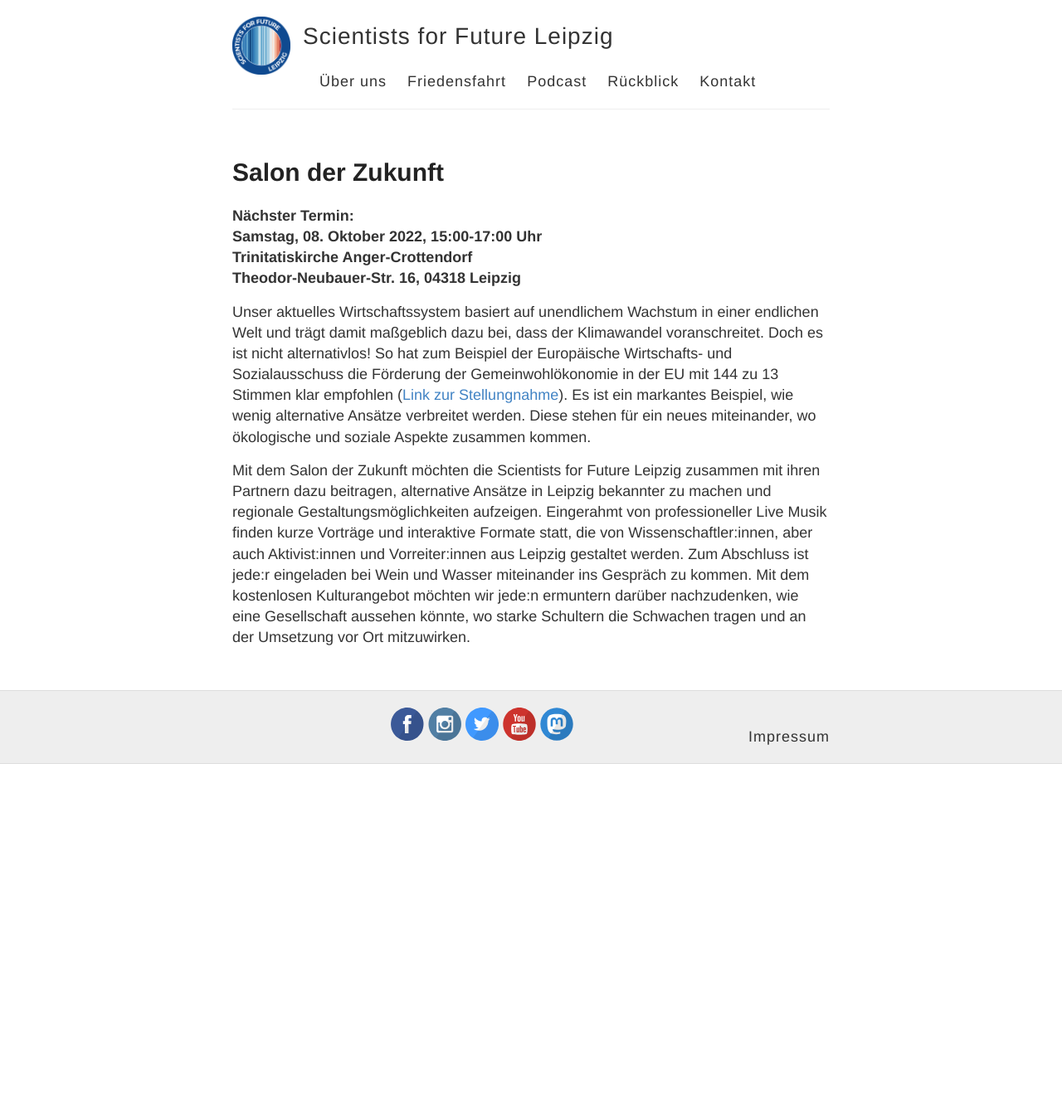
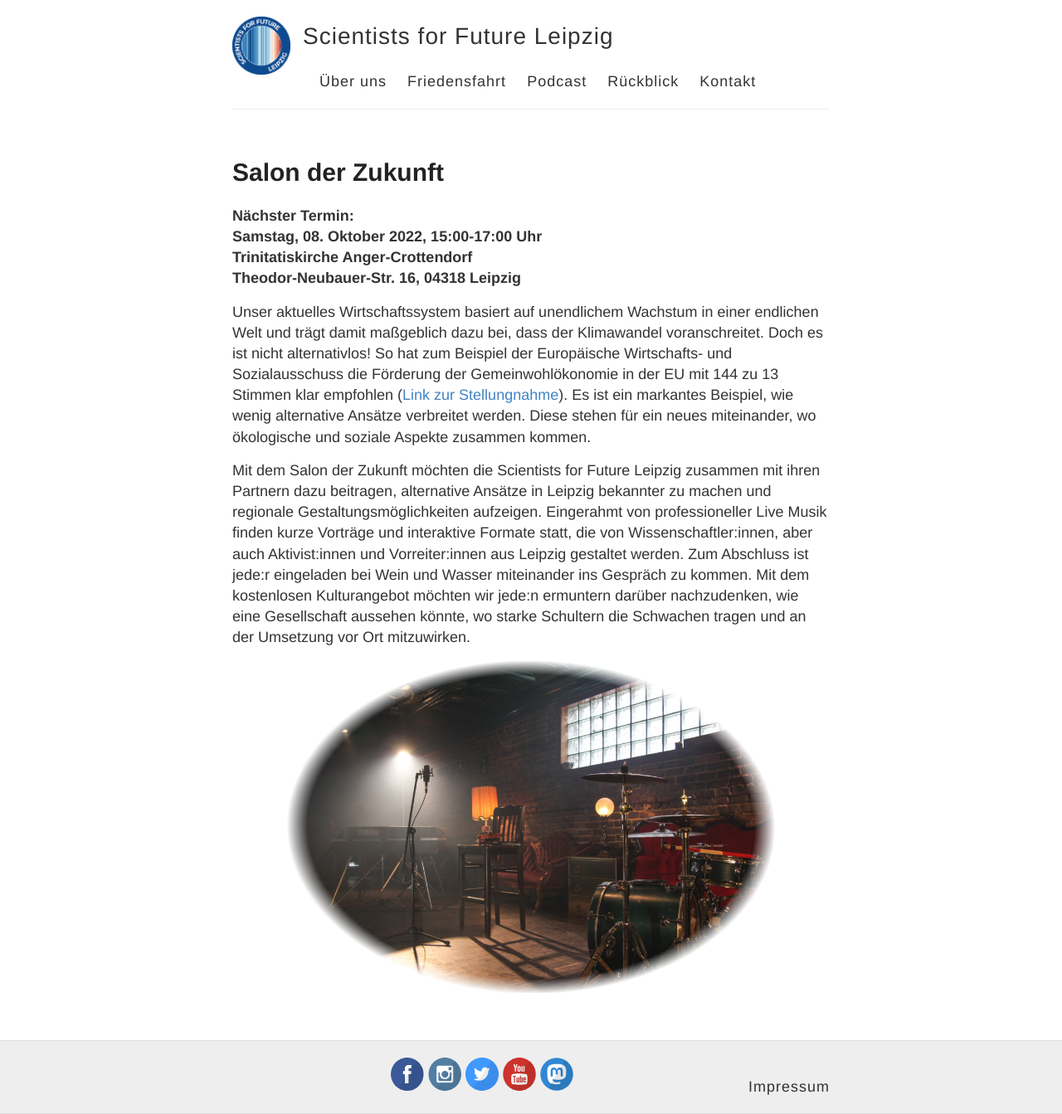
Before and after one commit to s4f-leipzig/s4f-leipzig.github.io, a Jekyll site: the page built from salon.md, in a window 1280 px wide. Shown: the whole page at 83% size. Built offline with Jekyll 4.4.1, drawn with Linux system fonts in a browser that asks for light colours; before the commit the page ends 921 px from its top, so only the background shows below that.

Commit message:
Update salon.md

```diff
--- a/salon.md
+++ b/salon.md
@@ -16,3 +16,7 @@ Sozialausschuss die Förderung der Gemeinwohlökonomie in der EU mit 144 zu 13 S
 alternative Ansätze verbreitet werden. Diese stehen für ein neues miteinander, wo ökologische und soziale Aspekte zusammen kommen.
 
 Mit dem Salon der Zukunft möchten die Scientists for Future Leipzig zusammen mit ihren Partnern dazu beitragen, alternative Ansätze in Leipzig bekannter zu machen und regionale Gestaltungsmöglichkeiten aufzeigen. Eingerahmt von professioneller Live Musik finden kurze Vorträge und interaktive Formate statt, die von Wissenschaftler:innen, aber auch Aktivist:innen und Vorreiter:innen aus Leipzig gestaltet werden. Zum Abschluss ist jede:r eingeladen bei Wein und Wasser miteinander ins Gespräch zu kommen. Mit dem kostenlosen Kulturangebot möchten wir jede:n ermuntern darüber nachzudenken, wie eine Gesellschaft aussehen könnte, wo starke Schultern die Schwachen tragen und an der Umsetzung vor Ort mitzuwirken.
+
+<p align="center">
+<img id="Deutsch" src="/images/SAlon-Bild1.png" width="600">
+</p>
```
